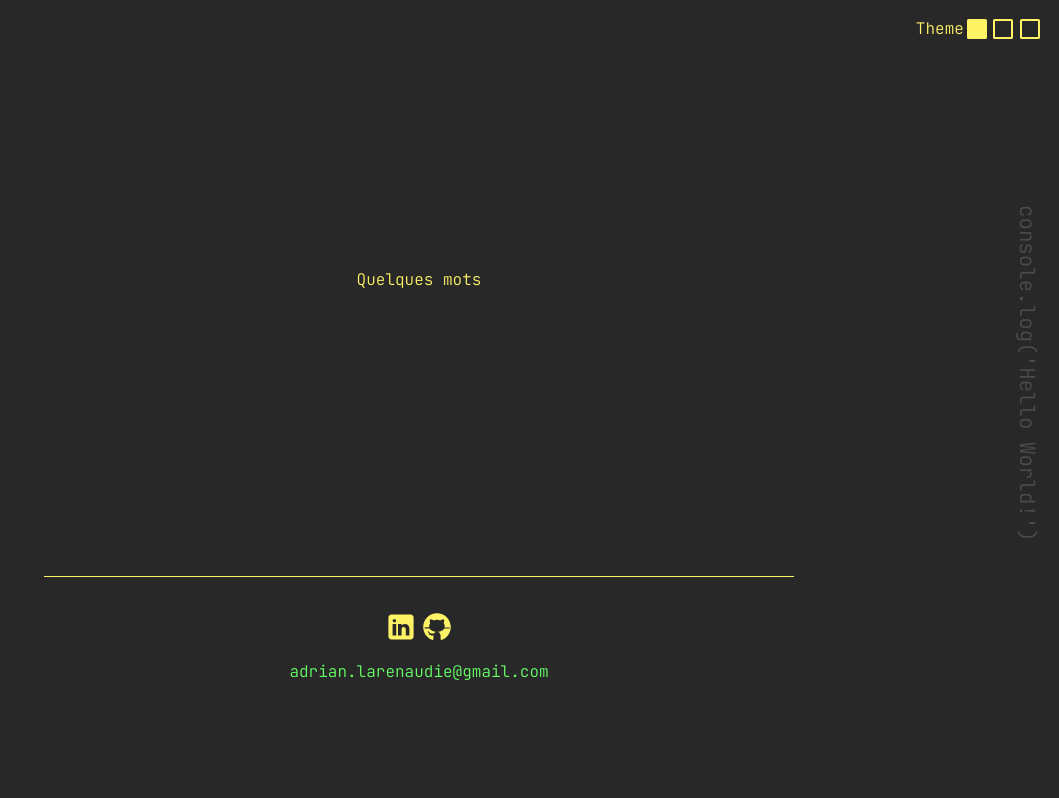
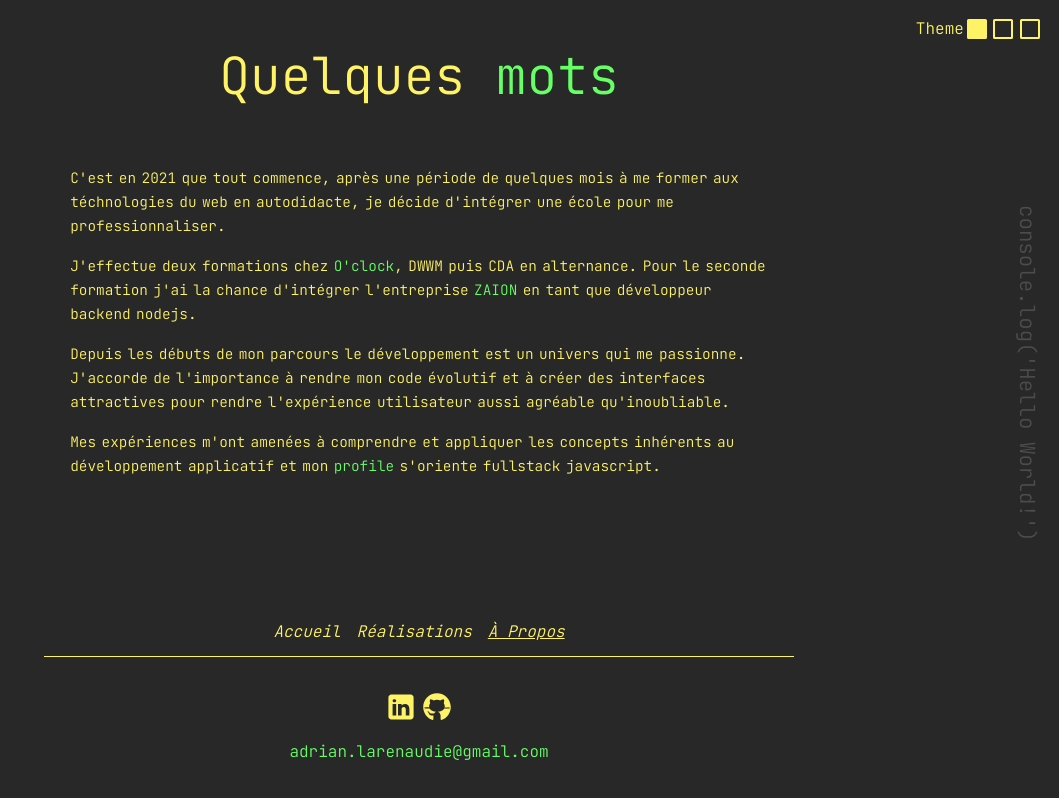
Before and after one commit to Adrian-Larenaudie/adrian_portfolio_vue, a Vue app: page /about in a window 1280 px wide. Shown: the whole page, without its empty margins (221-1280 px from the left). Built offline with nearby package versions, Linux system fonts and the light colour scheme.

Commit message:
starting about page

```diff
--- a/src/assets/css/styles.css
+++ b/src/assets/css/styles.css
@@ -142,7 +142,7 @@ svg:hover, .footer_contact:hover {
     #wordSwitcher {
         min-height: 2.5rem;
     }
-  }
+}
 .home_navigation {
     font-size: 1rem;
     display: flex;
@@ -158,10 +158,10 @@ svg:hover, .footer_contact:hover {
 }
 @media (max-width: 650px) {
     .main_content_home_title {
-        font-size: 1.5rem;
+        font-size: 2rem;
     }
     .main_content_home_subtitle {
-        font-size: 1.2rem;
+        font-size: 1.5rem;
     }
     #wordSwitcher {
         min-height: 1.2rem;
@@ -181,6 +181,31 @@ svg:hover, .footer_contact:hover {
 /* HOME */
 
 /* ABOUT */
+.main_content_about_title {
+    font-size: 4vw;
+    margin: 1rem;
+}
+.main_content_about_block_text {
+    width: 60%;
+    margin: 2rem;
+}
+.main_content_about_paragraph {
+    line-height: 1.5rem;
+    font-size: .9rem;
+    margin: 1rem;
+    text-align: left;
+    word-spacing: -.2rem;
+}
+@media (max-width: 650px) {
+    .main_content_about_title {
+        font-size: 2rem;
+    }
+}
+@media screen and (min-width: 1400px) {
+    .main_content_about_title {
+       font-size: 3.5rem;
+    }
+}
 /* ABOUT */
 
 /* WORK */
--- a/src/views/AboutView.vue
+++ b/src/views/AboutView.vue
@@ -1,15 +1,41 @@
 <template>
 
-  <div class="main_content_block_about">
-    <h1>Quelques mots</h1>
-  </div>
+    <div class="main_content_block_about">
+        <h1 class="main_content_about_title">Quelques <span :style="{color: getCurrentTheme.word}">mots</span></h1>
+        <div class="main_content_about_block_text">
+            <p class="main_content_about_paragraph">
+                C'est en 2021 que tout commence, après une période de quelques mois à me former aux téchnologies du web en autodidacte, je décide d'intégrer une école pour me professionnaliser.
+            </p>
+            <p class="main_content_about_paragraph">
+                J'effectue deux formations chez <span :style="{color: getCurrentTheme.word}">O'clock</span>, DWWM puis CDA en alternance. Pour le seconde formation j'ai la chance d'intégrer l'entreprise <span :style="{color: getCurrentTheme.word}">ZAION</span> en tant que développeur backend nodejs.
+            </p>
+            <p class="main_content_about_paragraph">
+                Depuis les débuts de mon parcours le développement est un univers qui me passionne.
+                J'accorde de l'importance à rendre mon code évolutif et à créer des interfaces attractives pour rendre l'expérience utilisateur aussi agréable qu'inoubliable.
+            </p>
+            <p class="main_content_about_paragraph">
+                Mes expériences m'ont amenées à comprendre et appliquer les concepts inhérents au développement applicatif et mon <span :style="{color: getCurrentTheme.word}">profile</span> s'oriente fullstack javascript.
+            </p>
+
+        </div>
+
+    </div>
+    <!-- menu de la page home -->
+    <HomeMenu />
 
 </template>
 
 <script>
+import HomeMenu from '@/components/menus/HomeMenu.vue';
+import { mapGetters } from 'vuex';
 
 export default {
-  name: 'AboutView',
-
+    name: 'AboutView',
+    components: {
+            HomeMenu,
+        },
+        computed: {
+            ...mapGetters('utils', ['getCurrentTheme']),
+        },
 }
 </script>
--- a/src/views/HomeView.vue
+++ b/src/views/HomeView.vue
@@ -3,15 +3,15 @@
         <div>
             <h1 class="main_content_home_title">
                 Bienvenue, je suis
-                <span :style="{color: getCurrentTheme.word}" class="solo_word">Adrian</span></h1>
+                <span :style="{color: getCurrentTheme.word}">Adrian</span></h1>
             <h2 class="main_content_home_subtitle">
                 <span>Développeur web</span>
                 <span id="wordSwitcher" :style="{color: getCurrentTheme.word}" class="main_content_word_scroller solo_word"></span>
             </h2>
-            <!-- menu de la page home -->
-            <HomeMenu />
         </div>
     </div>
+    <!-- menu de la page home -->
+    <HomeMenu />
 </template>
 
 <script>
@@ -26,13 +26,9 @@ export default {
     computed: {
         ...mapGetters('utils', ['getCurrentTheme']),
     },
-    data() {
-        return {
-            currentWord: '',
-        }
-    },
     mounted() {
-        const arrayOfWords = [
+        try {
+            const arrayOfWords = [
                 'Nodejs',
                 'Vuejs',
                 'mySql',
@@ -67,6 +63,9 @@ export default {
                     }
                 }
             }, 1000);
+        } catch (error) {
+            console.log(error);
+        }
     },
 }
 </script>
```
